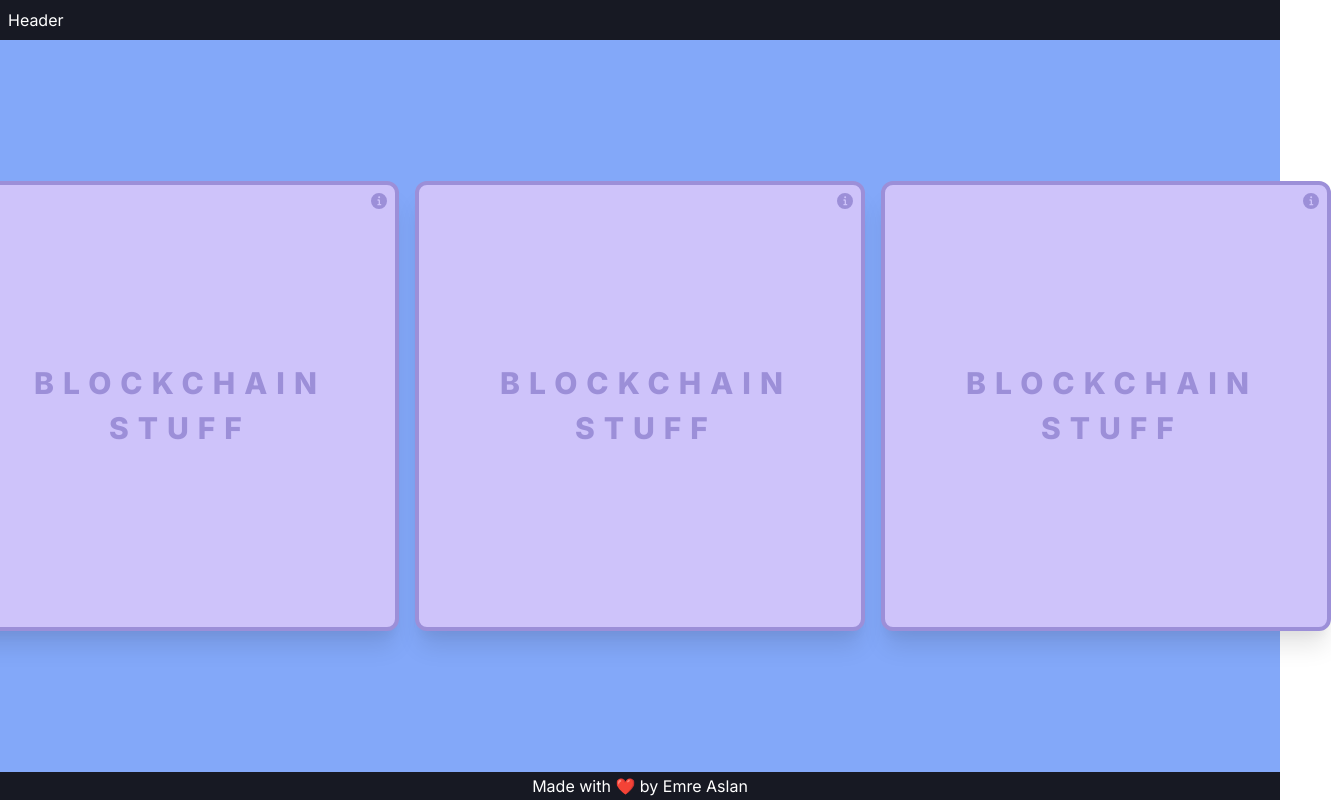
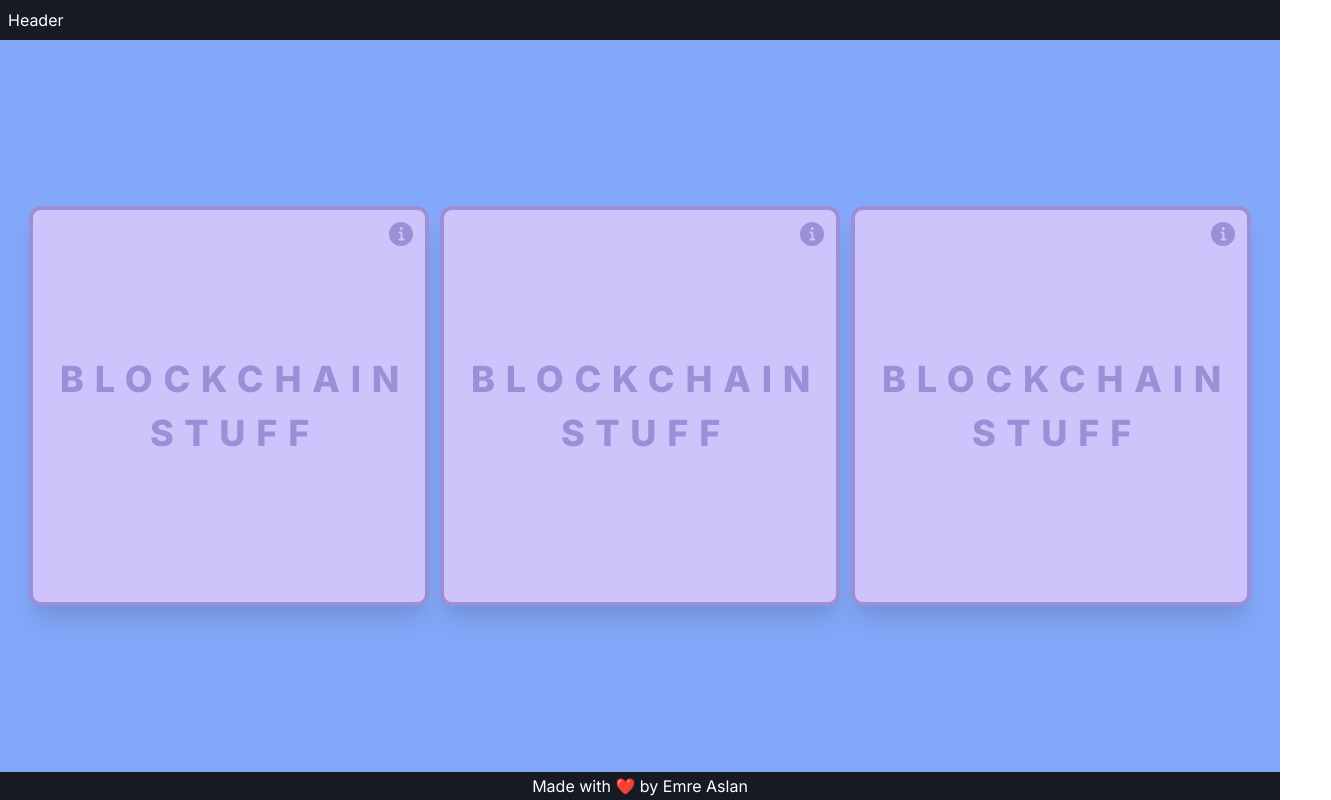
Before and after one commit to emreaslan7/EthScanSimply, a Next.js app in the folder ethscansimply/: page / in a window 1280 px wide. Shown: the whole page, 1331 px wide, since content can reach past the window. Built offline with nearby package versions, Linux system fonts and the light colour scheme.

Commit message:
homepageBlocks updated

```diff
--- a/ethscansimply/src/components/Blockchain/index.js
+++ b/ethscansimply/src/components/Blockchain/index.js
@@ -1,18 +1,21 @@
 import React from 'react'
 import Link from 'next/link'
-import { Box, Center, Text, Tooltip} from '@chakra-ui/react';
+import { Box, Text, Tooltip} from '@chakra-ui/react';
 import { InfoIcon } from '@chakra-ui/icons';
 
 
 function Blockchain() {
   return (
-    <Box>
+    <Box
+    w={{ base:"300px", lg: "300px", xl: "400px", "2xl": "450px"}}
+    h={{ base:"300px", lg: "300px", xl: "400px", "2xl": "450px" }}
+    justify-self="start">
     <Link href="/home" textDecoration="none">
     <Box
       display="flex"
       alignItems="center"
       justifyContent="center"
-      height="450px" width="450px"
+      height="100%" width="100%"
       borderRadius="xl"
       borderWidth="4px"
       borderColor="#9c8fd8"
@@ -29,13 +32,14 @@ function Blockchain() {
         openDelay={300} closeDelay={500}
         bg='#9c8fd8'
         color='white'
+        fontSize={'22px'}
         borderRadius="md">
 
-          <InfoIcon position="absolute" top="0" right="0" m={2} color="#9c8fd8"/>
+          <InfoIcon boxSize={6} position="absolute" top="1" right="1" m={2} color="#9c8fd8"/>
 
       </Tooltip>
 
-      <Text fontSize='3xl' letterSpacing="0.3em" ml={3} color="#9c8fd8" fontWeight="extrabold" textDecoration="none" textAlign={"center"}>
+      <Text fontSize={{ base: '28px', xl:'36px', '2xl':'40px'}} letterSpacing="0.3em" ml={3} color="#9c8fd8" fontWeight="extrabold" textDecoration="none" textAlign={"center"}>
           BLOCKCHAIN STUFF
       </Text>
 
--- a/ethscansimply/src/components/Tokeninfos/index.js
+++ b/ethscansimply/src/components/Tokeninfos/index.js
@@ -5,13 +5,15 @@ import { InfoIcon } from '@chakra-ui/icons';
 
 function Tokeninfos() {
   return (
-    <Box>
+    <Box
+    w={{ base: "300px", lg: "300px", xl: "400px", "2xl": "450px"}}
+    h={{ base: "300px", lg: "300px", xl: "400px", "2xl": "450px"}}>
     <Link href="/home" textDecoration="none">
     <Box
       display="flex"
       alignItems="center"
       justifyContent="center"
-      height="450px" width="450px"
+      height="100%" width="100%"
       borderRadius="xl"
       borderWidth="4px"
       borderColor="#9c8fd8"
@@ -28,14 +30,15 @@ function Tokeninfos() {
         openDelay={300} closeDelay={500}
         bg='#9c8fd8'
         color='white'
+        fontSize={'22px'}
         borderRadius="md">
 
-          <InfoIcon position="absolute" top="0" right="0" m={2} color="#9c8fd8"/>
+          <InfoIcon boxSize={6} position="absolute" top="1" right="1" m={2} color="#9c8fd8"/>
 
       </Tooltip>
 
 
-        <Text fontSize='3xl' letterSpacing="0.3em" ml={3} color="#9c8fd8" fontWeight="extrabold" textDecoration="none" textAlign={"center"}>
+        <Text fontSize={{ base: '28px', xl:'36px', '2xl':'40px'}} letterSpacing="0.3em" ml={3} color="#9c8fd8" fontWeight="extrabold" textDecoration="none" textAlign={"center"}>
           BLOCKCHAIN STUFF
         </Text>
 
--- a/ethscansimply/src/components/Txdetails/index.js
+++ b/ethscansimply/src/components/Txdetails/index.js
@@ -5,13 +5,15 @@ import { InfoIcon } from '@chakra-ui/icons';
 
 function Txdetails() {
   return (
-    <Box>
+    <Box
+    w={{ base: "300px", lg: "300px", xl: "400px", "2xl": "450px"  }}
+    h={{ base: "300px", lg: "300px", xl: "400px", "2xl": "450px"  }}>
     <Link href="/home" textDecoration="none">
     <Box
       display="flex"
       alignItems="center"
       justifyContent="center"
-      height="450px" width="450px"
+      height="100%" width="100%"
       borderRadius="xl"
       borderWidth="4px"
       borderColor="#9c8fd8"
@@ -28,14 +30,15 @@ function Txdetails() {
         openDelay={300} closeDelay={500}
         bg='#9c8fd8'
         color='white'
+        fontSize={'22px'}
         borderRadius="md">
 
-          <InfoIcon position="absolute" top="0" right="0" m={2} color="#9c8fd8"/>
+          <InfoIcon boxSize={6} position="absolute" top="1" right="1" m={2} color="#9c8fd8"/>
 
       </Tooltip>
 
 
-        <Text fontSize='3xl' letterSpacing="0.3em" ml={3} color="#9c8fd8" fontWeight="extrabold" textDecoration="none" textAlign={"center"}>
+        <Text fontSize={{ base: '28px', xl:'36px', '2xl':'40px'}} letterSpacing="0.3em" ml={3} color="#9c8fd8" fontWeight="extrabold" textDecoration="none" textAlign={"center"}>
           BLOCKCHAIN STUFF
         </Text>
 
--- a/ethscansimply/src/pages/index.js
+++ b/ethscansimply/src/pages/index.js
@@ -18,18 +18,21 @@ export default function Home() {
       </Head>
 
       <div style={{ display: "flex", justifyContent: "center", height:"100%"}}>
-      <Grid flex={1}
-      templateColumns={{ base: 'repeat(1, 1fr)', md: 'repeat(3, 1fr)' }}
-      gap={4}>
-        <GridItem justifySelf="center" alignSelf="center">
-          <Blockchain/>
-        </GridItem>
-      <GridItem justifySelf="center" alignSelf="center">
+
+
+      <Grid
+      templateColumns={{ base: "repeat(1, 1fr)", lg: "repeat(3, 1fr)",}}
+      gap={{ base: 4, sm: 6, lg: 8, xl: 11, "2xl": 20,}}
+      justifyContent="center"
+      alignItems="center">
+
+        <Blockchain/>
+
+
         <Txdetails/>
-      </GridItem>
-      <GridItem justifySelf="center" alignSelf="center">
+
         <Tokeninfos/>
-      </GridItem>
+
       </Grid>
       </div>
 
```
